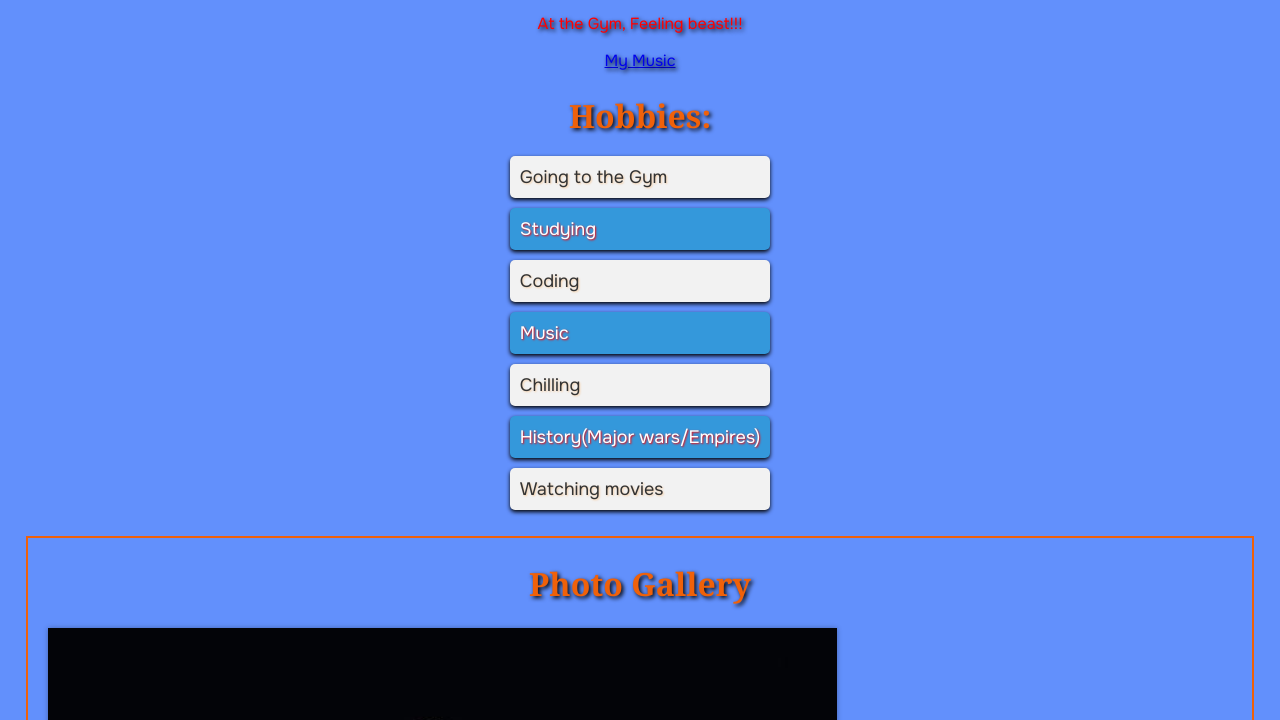
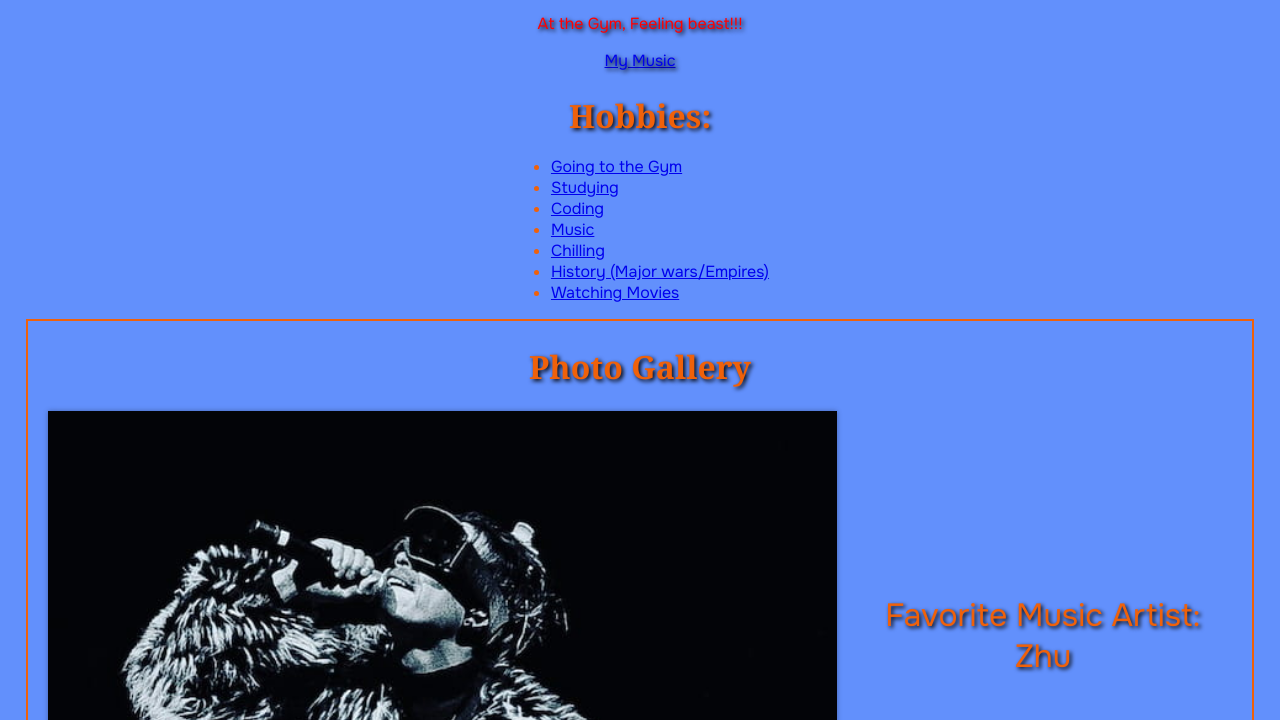
Before and after one commit to RVCC-IDMX/about-me-TheUnit55, a plain HTML site: page about-me-TheUnit55-final-draft/index.html in a window 1280 px wide. Shown: the part 731-1451 px from the top of the page. Drawn offline with Linux system fonts and the light colour scheme.

Commit message:
adding hobby seperate pages

```diff
--- a/about-me-TheUnit55-final-draft/index.html
+++ b/about-me-TheUnit55-final-draft/index.html
@@ -69,14 +69,14 @@
 
       <h2>Hobbies:</h2>
 
-      <ul class="hobby-list">
-        <li>Going to the Gym</li>
-        <li>Studying</li>
-        <li>Coding</li>
-        <li>Music</li>
-        <li>Chilling</li>
-        <li>History(Major wars/Empires)</li>
-        <li>Watching movies</li>
+      <ul class="hobbies-list">
+        <li><a href="hobby1.html">Going to the Gym</a></li>
+        <li><a href="hobby2.html">Studying</a></li>
+        <li><a href="hobby3.html">Coding</a></li>
+        <li><a href="hobby4.html">Music</a></li>
+        <li><a href="hobby5.html">Chilling</a></li>
+        <li><a href="hobby6.html">History (Major wars/Empires)</a></li>
+        <li><a href="hobby7.html">Watching Movies</a></li>
       </ul>
 
     </section>
```
Also changed, not shown: about-me-TheUnit55-final-draft/hobby1.html (added), about-me-TheUnit55-final-draft/hobby2.html (added), about-me-TheUnit55-final-draft/hobby3.html (added), about-me-TheUnit55-final-draft/hobby4.html (added), about-me-TheUnit55-final-draft/hobby5.html (added), about-me-TheUnit55-final-draft/hobby6.html (added), about-me-TheUnit55-final-draft/hobby7.html (added).
